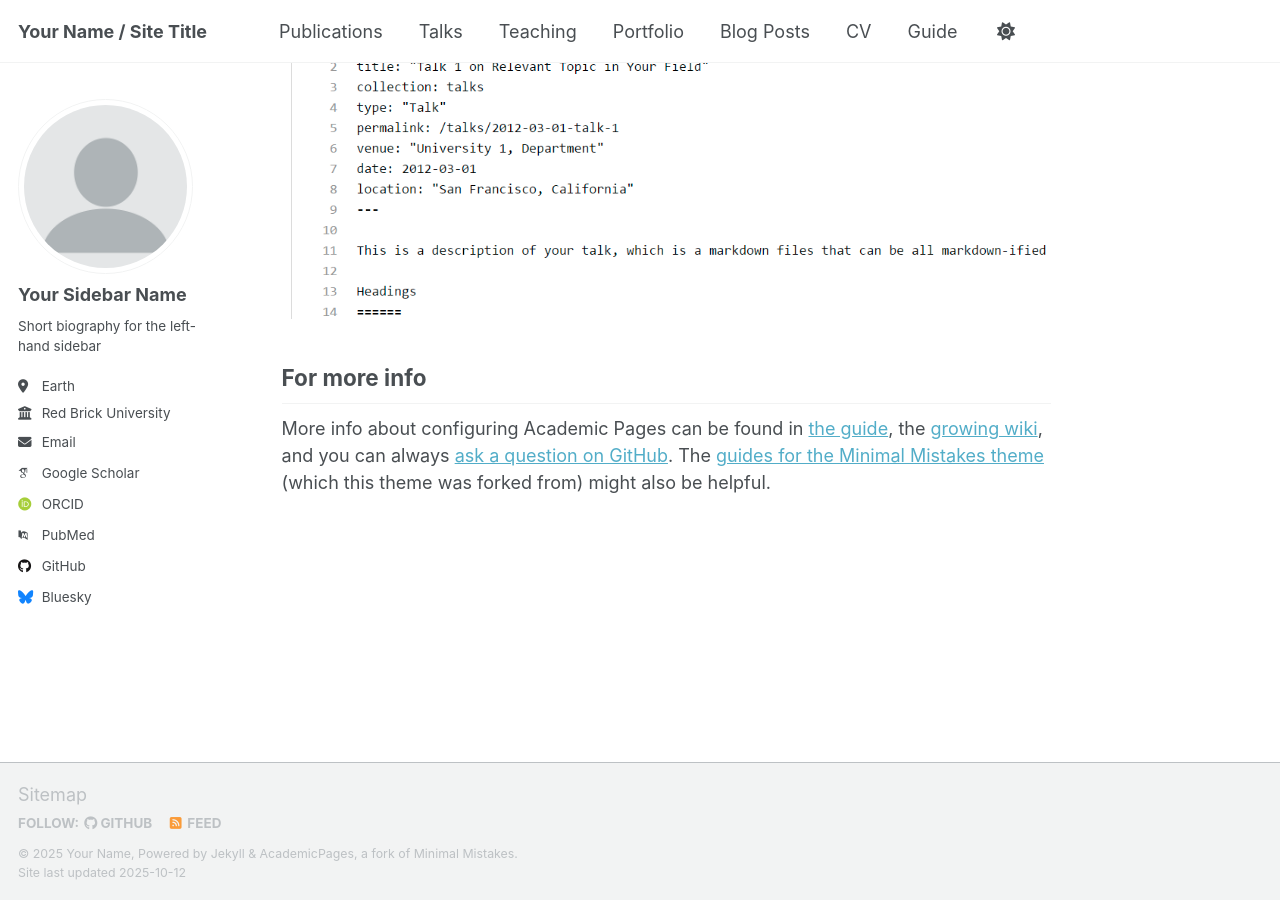
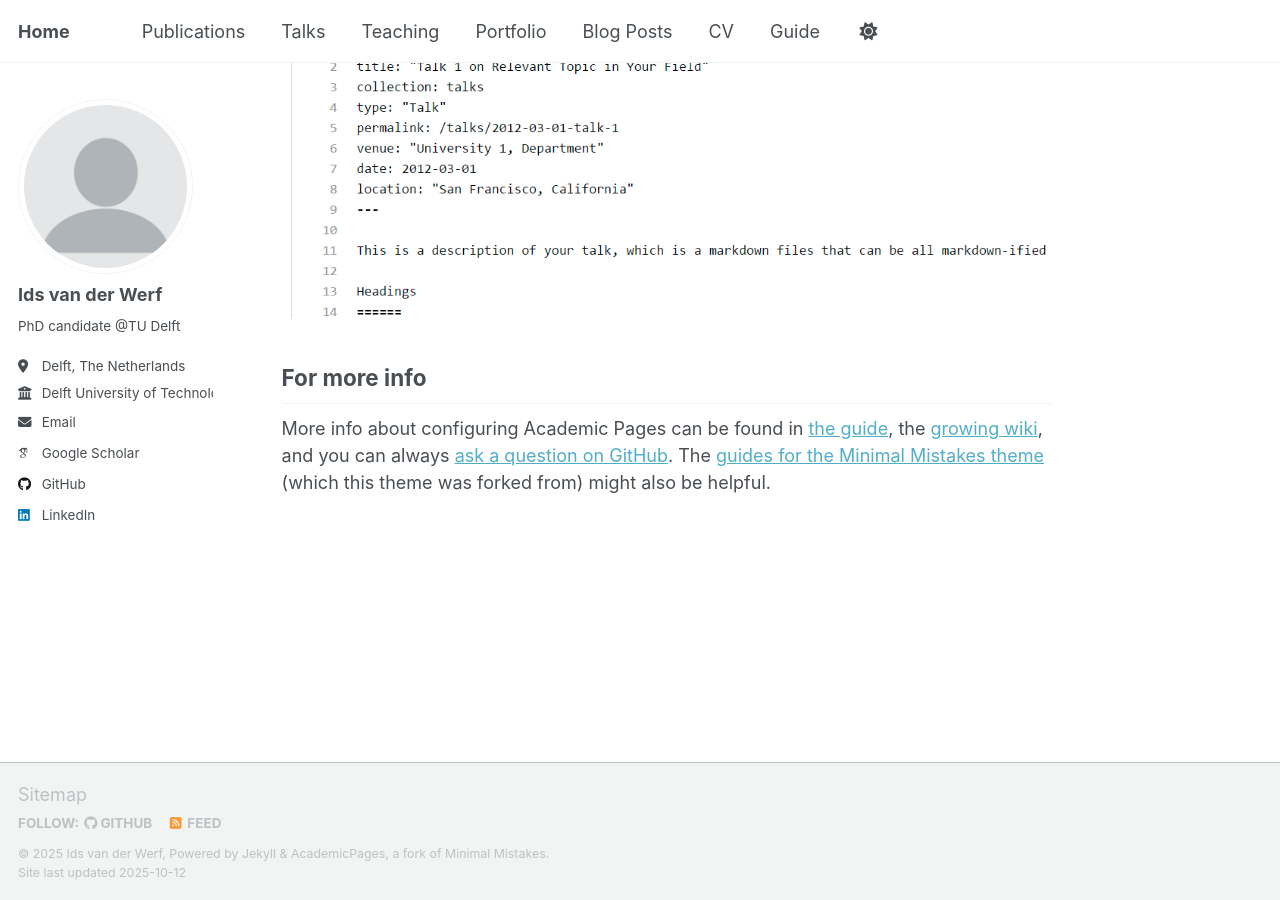
Before and after one commit to idsvanderwerf/idsvanderwerf.github.io, a Jekyll site: the page built from _pages/about.md, in a window 1280 px wide and 900 px high, scrolled down 2880 px. Built offline with Jekyll 4.4.1, drawn with Linux system fonts in a browser that asks for light colours; some web fonts are replaced; a script that is not in the unit is left out.

Commit message:
Update _config.yml

```diff
--- a/_config.yml
+++ b/_config.yml
@@ -9,14 +9,14 @@
 # Basic Site Settings
 locale                   : "en-US"
 site_theme               : "default" # Currently available options are "default", "air"
-title                    : "Your Name / Site Title"
+title                    : "Home" #"Your Name / Site Title"
 title_separator          : "-"
-name                     : &name "Your Name"
-description              : &description "Your Name's academic portfolio"   # Update this with a general description of your site, this is the default if not overridden by a page
+name                     : &name "Ids van der Werf"
+description              : &description "Ids' academic portfolio"   # Update this with a general description of your site, this is the default if not overridden by a page
 url                      : https://academicpages.github.io # The base hostname & protocol for your site e.g. "https://[your GitHub username].github.io",
                                                            # or if you already have some other page hosted on Github then use "https://[your GitHub username].github.io/[Your Repo Name]"
 baseurl                  : "" # the subpath of your site, e.g. "/blog"
-repository               : "academicpages/academicpages.github.io"
+repository               : "idsvanderwerf/idsvanderwerf.github.io"
 
 # Site Author - The following control what appear as part of the author content on the side bar.
 #               If a field is blank the icon and link will not appear, otherwise it will be shown.
@@ -24,23 +24,23 @@ repository               : "academicpages/academicpages.github.io"
 author:
   # Biographic information
   avatar           : "profile.png"
-  name             : "Your Sidebar Name"
+  name             : "Ids van der Werf"
   pronouns         : # example: "she/her"
-  bio              : "Short biography for the left-hand sidebar"
-  location         : "Earth"
-  employer         : "Red Brick University"
+  bio              : "PhD candidate @TU Delft"
+  location         : "Delft, The Netherlands"
+  employer         : "Delft University of Technology"
   uri              : # URL
-  email            : "none@example.org"
+  email            : "i.vanderwerf@tudelft.nl"
 
   # Academic websites
   academia         : # URL
   arxiv            : # URL - Update with the correct link to your profile
-  googlescholar    : "https://scholar.google.com/citations?user=PS_CX0AAAAAJ"
+  googlescholar    : "https://scholar.google.nl/citations?user=-CoejeYAAAAJ&hl=nl&oi=sra"
   inspire-hep      : # URL
   impactstory      : # URL
-  orcid            : "http://orcid.org/yourorcidurl"
+  orcid            : #"http://orcid.org/yourorcidurl"
   semantic         : # URL
-  pubmed           : "https://www.ncbi.nlm.nih.gov/pubmed/?term=john+snow"
+  pubmed           : #"https://www.ncbi.nlm.nih.gov/pubmed/?term=john+snow"
   researchgate     : # URL
   scopus           : # URL
 
@@ -48,13 +48,13 @@ author:
   bitbucket        : # Username - Update with your username on the site
   codepen          : # Username
   dribbble         : # Username
-  github           : "academicpages"
+  github           : "idsvanderwerf"
   kaggle           : # Username
   stackoverflow    : # User number or user number and name (i.e., use "1" or "1/jeff-atwood")
 
   # Social media
   artstation       : # Username
-  bluesky          : "bsky.app" # Replace this with you Bluesky username
+  bluesky          : #"bsky.app" # Replace this with you Bluesky username
   facebook         : # Username
   flickr           : # Username
   foursquare       : # Username
@@ -63,7 +63,7 @@ author:
   keybase          : # Username
   instagram        : # Username
   lastfm           : # Username
-  linkedin         : # Username
+  linkedin         : "ids-van-der-werf-6594aa1b6" # Username
   mastodon         : # URL
   medium           : # URL
   pinterest        : # Username
```
